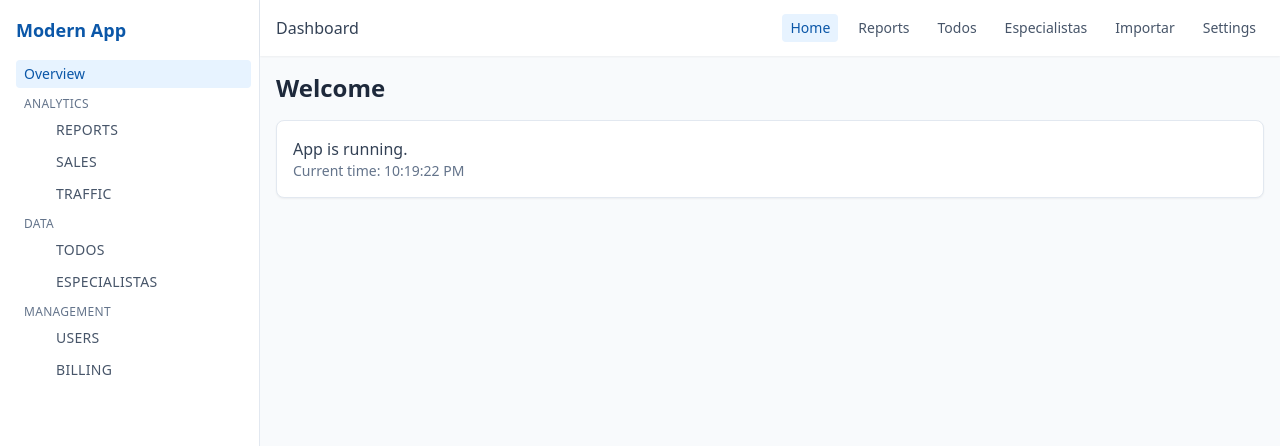
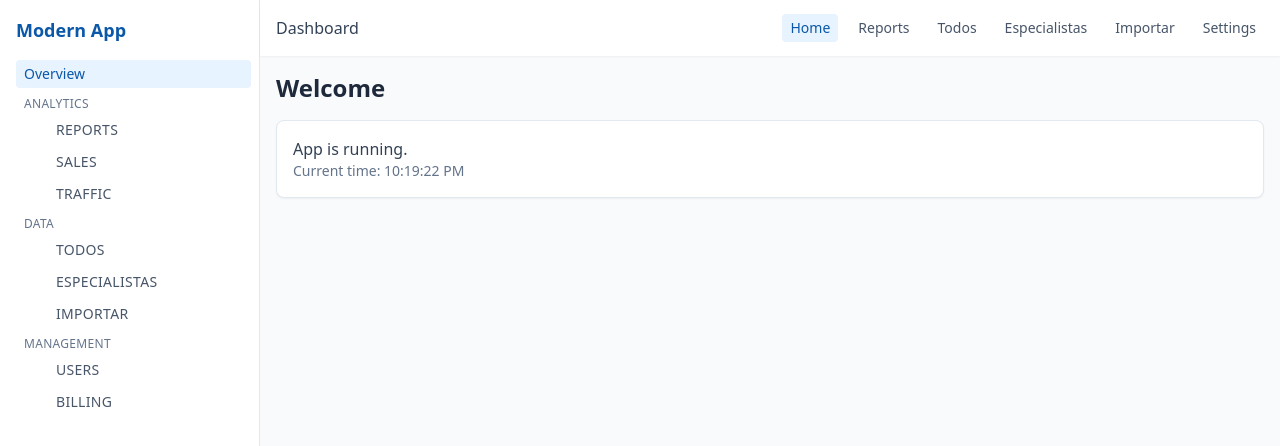
Before and after one commit to amplabusiness/crm, a React (Vite) app: page / in a window 1280 px wide. Shown: the top 446 px of the page. Built offline with nearby package versions, Linux system fonts and the light colour scheme.

Commit message:
Add Import link in sidebar
cgen-5aabd953985447b09b899227a5ff5e53

```diff
--- a/src/components/Sidebar.tsx
+++ b/src/components/Sidebar.tsx
@@ -17,6 +17,7 @@ const items: Item[] = [
     children: [
       { label: 'Todos', to: '/todos' },
       { label: 'Especialistas', to: '/especialistas' },
+      { label: 'Importar', to: '/importar' },
     ],
   },
   {
```
